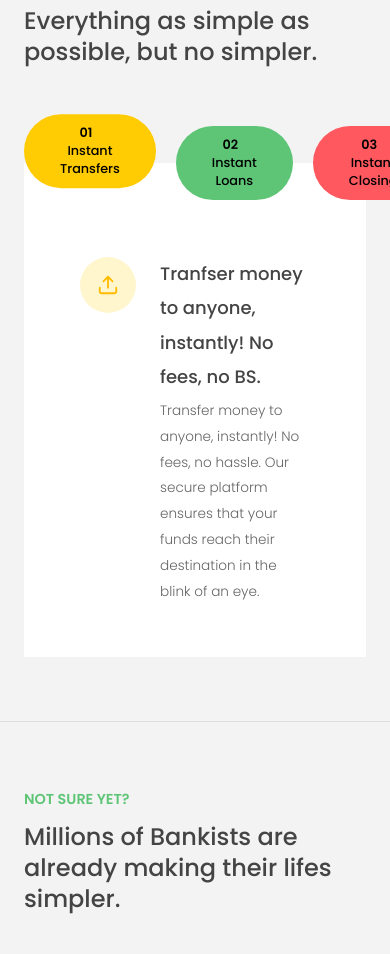
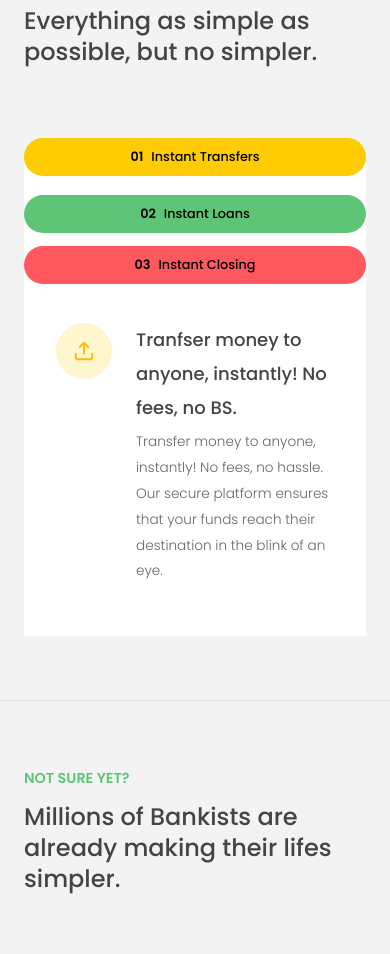
Before and after one commit to SuperUser-Gump/Bankist, a website built with Parcel: page index.html in a window 390 px wide. Shown: the part 2529-3483 px from the top of the page. Built offline with nearby package versions, Linux system fonts and the light colour scheme.

Commit message:
style: Adjust operations section in media query
- Changed item alignment direction to column.
- Reduced content horizontal padding to 3rem.

```diff
--- a/src/sass/components/_tabs.scss
+++ b/src/sass/components/_tabs.scss
@@ -8,12 +8,21 @@
     margin-right: 2.5rem;
     transform: translateY(-50%);
 
+    @media only screen and (max-width: $bp-small) {
+      margin-right: 0;
+    }
+
     &-container {
       display: flex;
       justify-content: center;
 
       @media only screen and (max-width: $bp-large) {
         justify-content: space-evenly;
+      }
+
+      @media only screen and (max-width: $bp-small) {
+        flex-direction: column;
+        gap: 1.6rem;
       }
     }
 
@@ -50,6 +59,10 @@
 
     font-size: 1.7rem;
     padding: 2.5rem 7rem 6.5rem 7rem;
+
+    @media only screen and (max-width: $bp-small) {
+      padding: 2.5rem 3rem 6.5rem 4rem;
+    }
 
     p {
       grid-column: 2;
```
